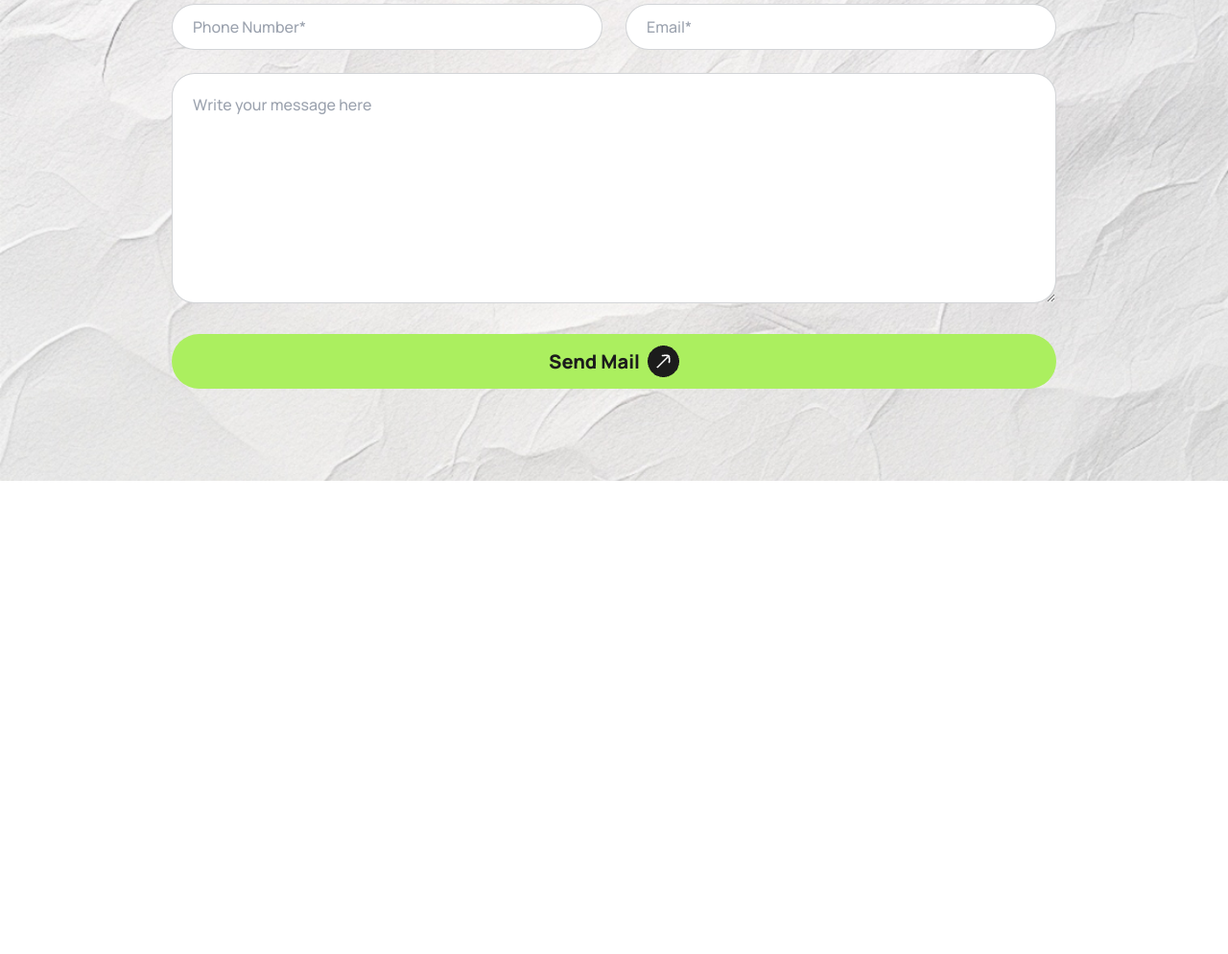
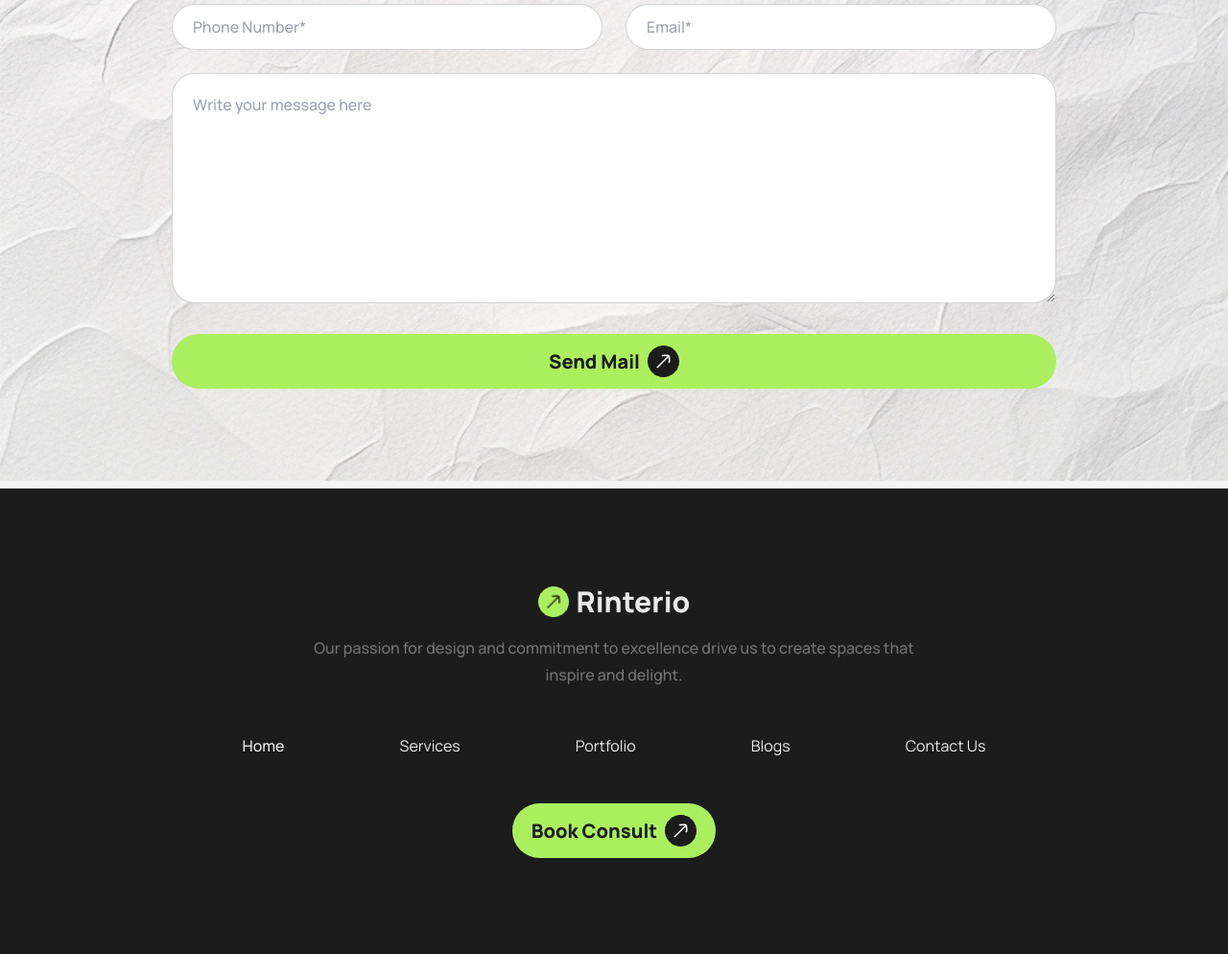
Before and after one commit to Shoikot-007/assignment-3-project, a plain HTML site: page index.html in a window 1280 px wide. Shown: the part 4480-5474 px from the top of the page at 96% size. Before the commit the page ends 4981 px from the top, so only its background shows below. Drawn offline with nearby package versions, Linux system fonts and the light colour scheme.

Commit message:
created the footer and final commit

```diff
--- a/index.html
+++ b/index.html
@@ -604,5 +604,42 @@
         </div>
       </div>
 
+
+      <!-- footer -->
+      <footer class="footer footer-center bg-card-text text-base text-brand-clr px-8 py-[72px] gap-8 lg:gap-12 lg:py-[100px] mt-2">
+
+        <aside class="gap-4">
+          <div class="flex items-center space-x-2">
+            <div class="w-8 h-8"><img class="h-full" src="assets/arrow.png" alt=""></div>
+            <div class="font-extrabold text-3xl text-title-1">Rinterio</div>
+          </div>
+
+          <p class="font-medium text-title3 leading-7 lg:max-w-[678px]">
+            Our passion for design and commitment to excellence drive us to create spaces that inspire and delight.
+          </p>
+        </aside>
+
+
+        <nav class="text-brand-clr flex flex-col gap-8 lg:flex-row lg:gap-[120px]">
+          <a class="link link-hover cursor-pointer font-medium ">Home</a>
+          <a class="link link-hover cursor-pointer">Services</a>
+          <a class="link link-hover cursor-pointer">Portfolio</a>
+          <a class="link link-hover cursor-pointer">Blogs</a>
+          <a class="link link-hover cursor-pointer">Contact Us</a>
+        </nav>
+
+        <div class="items-center h-full bg-my-btn font-extrabold text-xl rounded-[2rem] px-5 py-3 gap-2 flex text-card-text cursor-pointer">
+          <div>
+            Book Consult
+          </div>
+          <div>
+              <img src="assets/arrow-inverse.png" alt="">
+          </div>
+        </div>
+
+      </footer>
+
+
+
     </body>
 </html>
```
